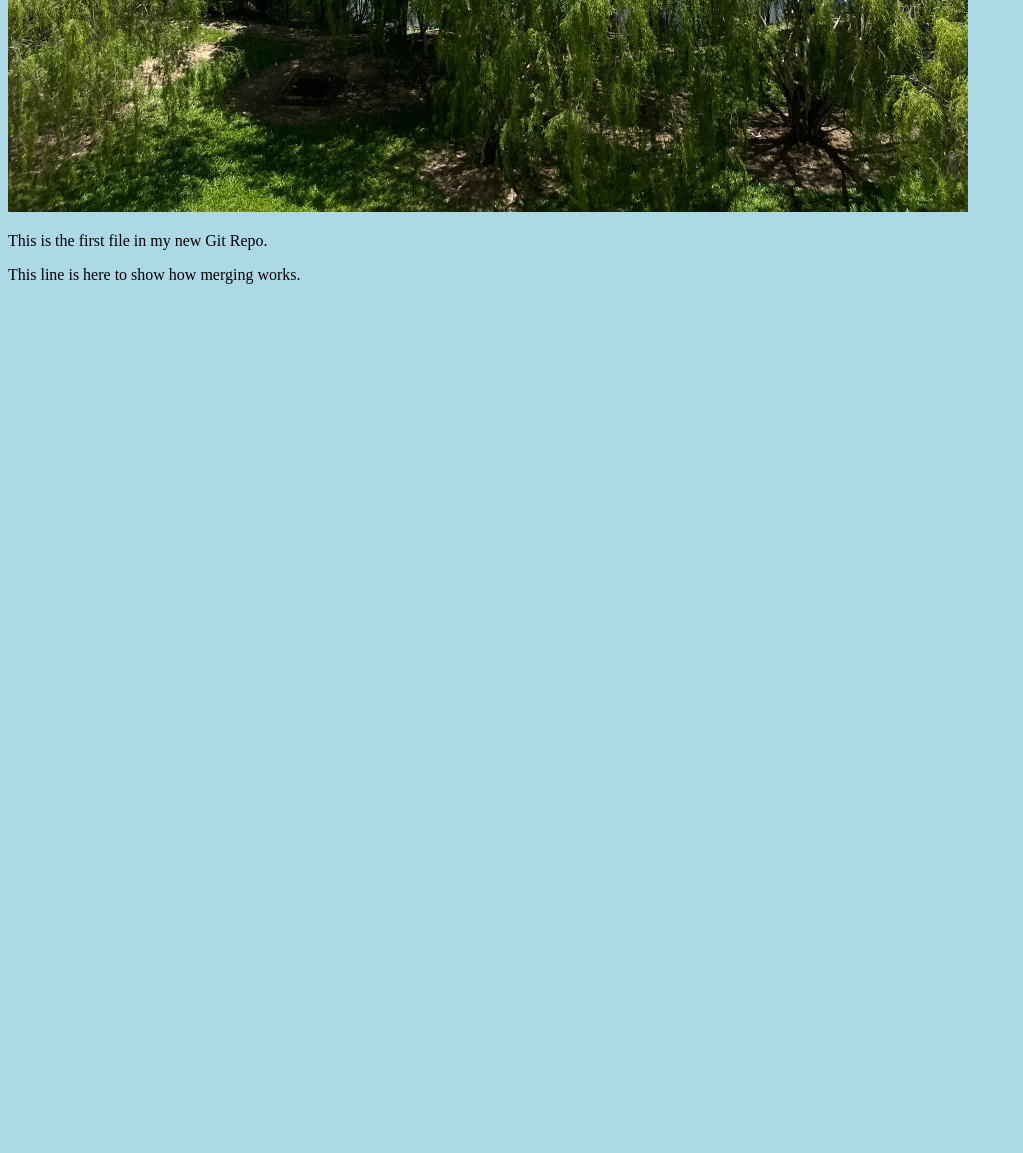
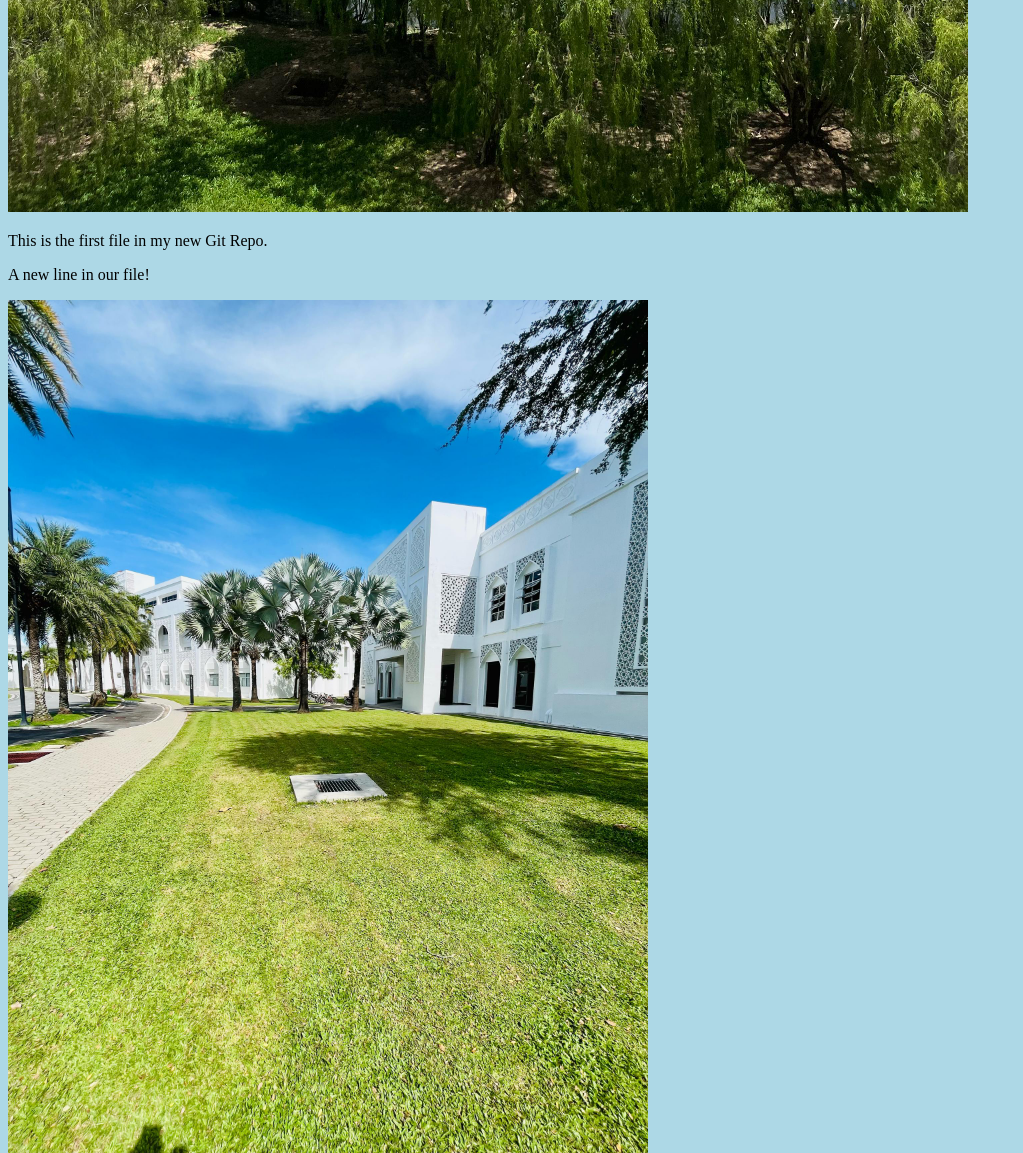
Before and after one commit to khampha00/my-first-repo, a plain HTML site: page index.html in a window 1280 px wide. Shown: the part 1148-2301 px from the top of the page, without its empty margins (0-1023 px from the left). Before the commit the page ends 1448 px from the top, so only its background shows below. Drawn offline with Linux system fonts and the light colour scheme.

Commit message:
added new image

```diff
--- a/index.html
+++ b/index.html
@@ -10,8 +10,7 @@
 <div><img src="image.jpg" alt="Hello World from Space"
     style="width:100%;max-width:960px"></div>
 <p>This is the first file in my new Git Repo.</p>
-<p>This line is here to show how merging works.</p>
-
-
+<p>A new line in our file!</p>
+<div><img src="image2.jpg" alt="Hello Git" style="width:100%;max-width:640px"></div>
 </body>
 </html>
```
